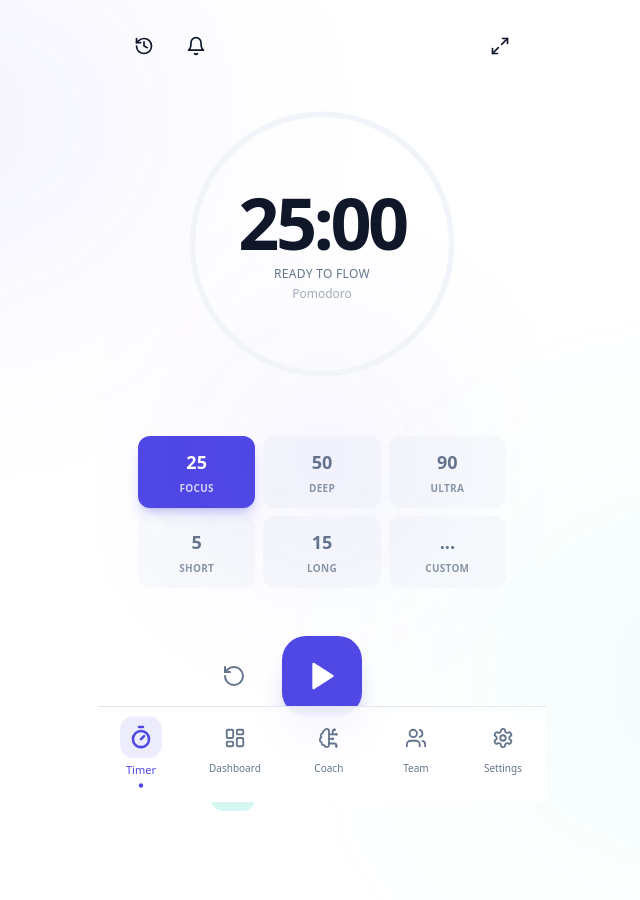
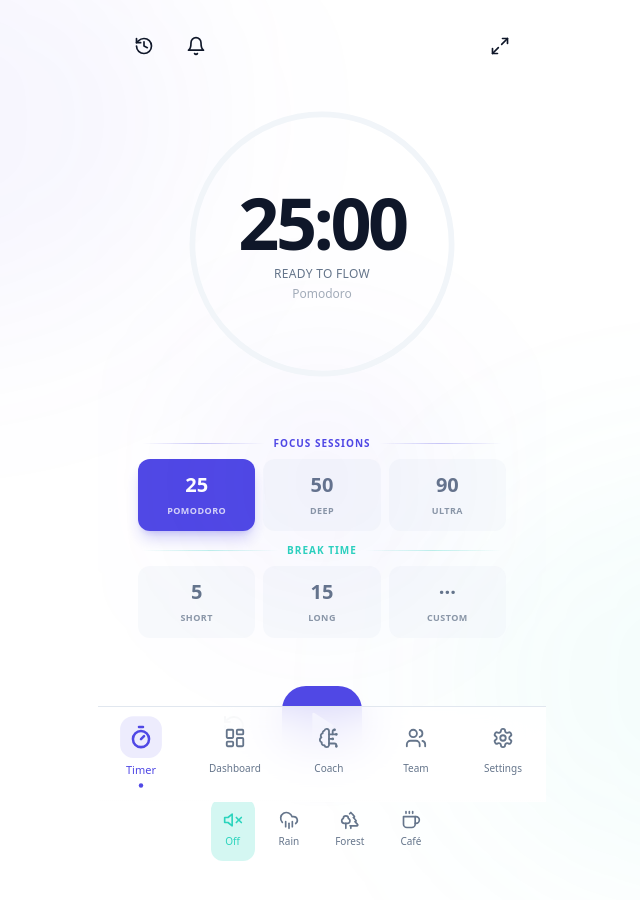
Before and after one commit to Tinuz/deepflow, a Next.js app: page /timer in a window 1280 px wide. Shown: the top 900 px of the page, without its empty margins (318-958 px from the left). Built offline with nearby package versions, Linux system fonts and the light colour scheme.

Commit message:
feat: add clear section headers to distinguish focus sessions from break times

```diff
--- a/app/timer/timer-client.tsx
+++ b/app/timer/timer-client.tsx
@@ -347,10 +347,18 @@ export function TimerClient(): JSX.Element {
           </div>
         </div>
 
-        {/* Mode Selector - Grouped Layout */}
+        {/* Mode Selector - Grouped Layout with Clear Labels */}
         <div className="w-full max-w-md mb-8 sm:mb-12 px-4">
-          <div className="space-y-2">
-            {/* Focus Modes */}
+          <div className="space-y-3">
+            {/* Focus Modes Section */}
+            <div>
+              <div className="flex items-center gap-2 mb-2 px-1">
+                <div className="h-px flex-1 bg-gradient-to-r from-transparent via-primary/30 to-transparent" />
+                <span className="text-[10px] font-bold uppercase tracking-widest text-primary">
+                  Focus Sessions
+                </span>
+                <div className="h-px flex-1 bg-gradient-to-r from-transparent via-primary/30 to-transparent" />
+              </div>
               <div className="flex gap-2">
                 {(['pomodoro', 'deep50', 'deep90'] as TimerMode[]).map((key) => {
                   const preset = TIMER_PRESETS[key];
@@ -367,16 +375,25 @@ export function TimerClient(): JSX.Element {
                           : 'bg-secondary/50 text-muted-foreground hover:text-foreground hover:bg-secondary disabled:opacity-50'
                       )}
                     >
-                    <span className="text-lg font-bold">{preset.focus / 60}</span>
-                    <span className="text-[10px] opacity-75 uppercase tracking-wide">
-                      {key === 'pomodoro' ? 'Focus' : key === 'deep50' ? 'Deep' : 'Ultra'}
+                      <span className="text-xl font-bold">{preset.focus / 60}</span>
+                      <span className="text-[9px] opacity-75 uppercase tracking-wider">
+                        {key === 'pomodoro' ? 'Pomodoro' : key === 'deep50' ? 'Deep' : 'Ultra'}
                       </span>
                     </button>
                   );
                 })}
               </div>
+            </div>
 
-            {/* Break Modes + Custom */}
+            {/* Break Modes Section */}
+            <div>
+              <div className="flex items-center gap-2 mb-2 px-1">
+                <div className="h-px flex-1 bg-gradient-to-r from-transparent via-accent/30 to-transparent" />
+                <span className="text-[10px] font-bold uppercase tracking-widest text-accent">
+                  Break Time
+                </span>
+                <div className="h-px flex-1 bg-gradient-to-r from-transparent via-accent/30 to-transparent" />
+              </div>
               <div className="flex gap-2">
                 {(['short', 'long', 'custom'] as TimerMode[]).map((key) => {
                   const preset = TIMER_PRESETS[key];
@@ -393,15 +410,16 @@ export function TimerClient(): JSX.Element {
                           : 'bg-secondary/50 text-muted-foreground hover:text-foreground hover:bg-secondary disabled:opacity-50'
                       )}
                     >
-                    <span className="text-lg font-bold">
-                      {key === 'custom' ? '...' : preset.focus / 60}
+                      <span className="text-xl font-bold">
+                        {key === 'custom' ? '···' : preset.focus / 60}
                       </span>
-                    <span className="text-[10px] opacity-75 uppercase tracking-wide">
+                      <span className="text-[9px] opacity-75 uppercase tracking-wider">
                         {key === 'short' ? 'Short' : key === 'long' ? 'Long' : 'Custom'}
                       </span>
                     </button>
                   );
                 })}
+              </div>
             </div>
           </div>
         </div>
```
Lines whose indentation alone changed are shown as unchanged.
